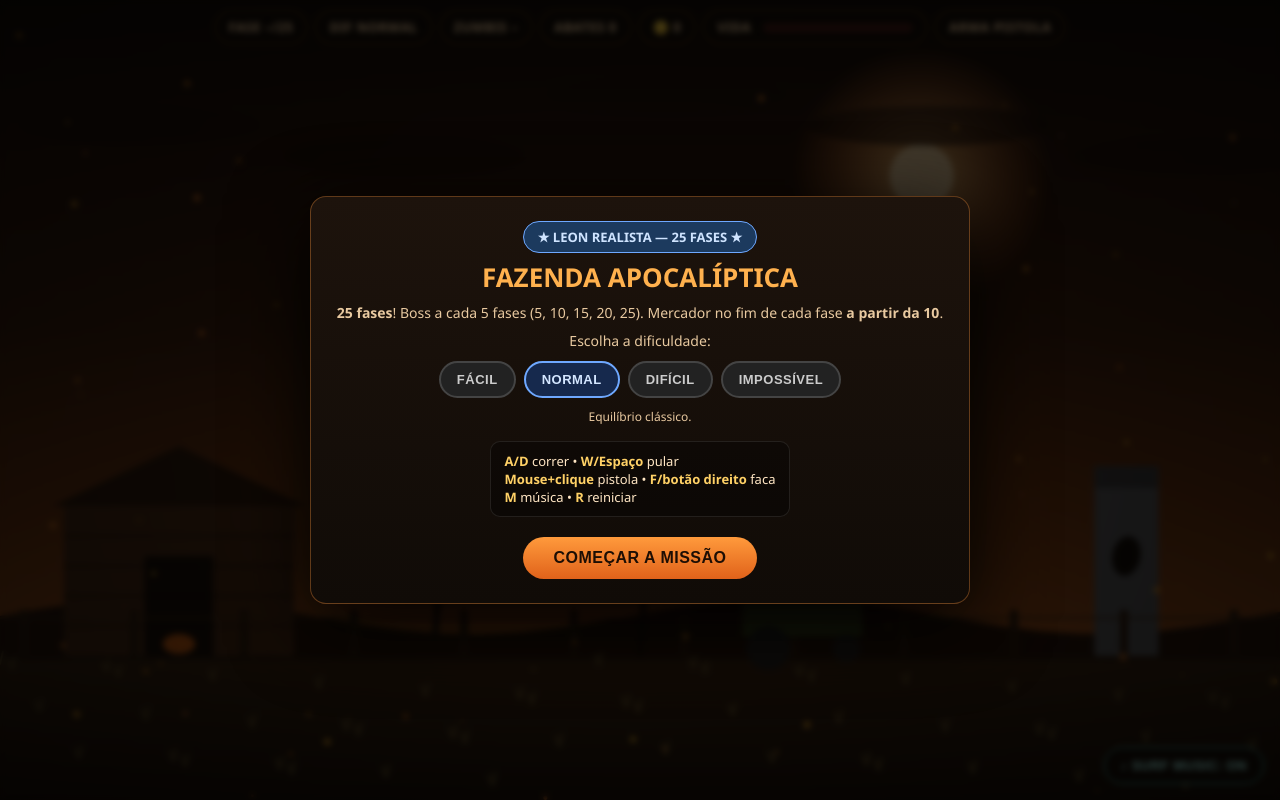
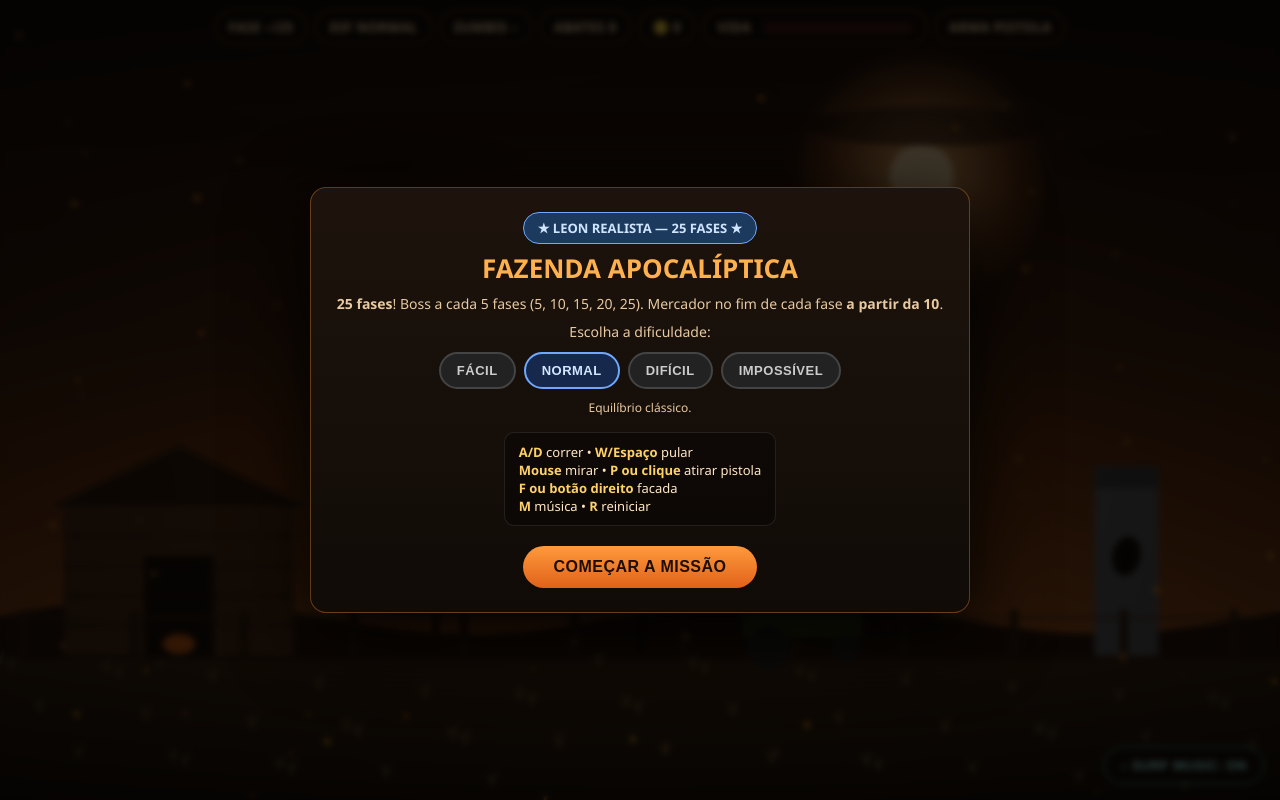
Before and after one commit to larandreluizinfo/miranha_260911, a plain HTML site: page index.html in a window 1280 px wide. Drawn offline with Linux system fonts and the light colour scheme; animation ran at ten frames a second.

Commit message:
Adiciona tecla P para atirar e simplifica comandos no menu

```diff
--- a/index.html
+++ b/index.html
@@ -261,7 +261,8 @@ function showMenu(){
     '<p>Escolha a dificuldade:</p><div class="diffRow">'+btns+'</div>'+
     '<p style="font-size:12px" id="diffDesc"></p>'+
     '<div class="keys"><div><b>A/D</b> correr • <b>W/Espaço</b> pular</div>'+
-    '<div><b>Mouse+clique</b> pistola • <b>F/botão direito</b> faca</div>'+
+    '<div><b>Mouse</b> mirar • <b>P ou clique</b> atirar pistola</div>'+
+    '<div><b>F ou botão direito</b> facada</div>'+
     '<div><b>M</b> música • <b>R</b> reiniciar</div></div>'+
     '<div><button id="btnStart">COMEÇAR A MISSÃO</button></div>';
   overlay.classList.remove('hidden');
@@ -422,7 +423,7 @@ function update(dt){
   player.aim=Math.atan2(mouse.y-s.y,mouse.x-s.x);
   player.face=(mouse.x>=player.x)?1:-1;
   if(mx!==0&&Math.abs(mouse.x-player.x)<30)player.face=mx;
-  if(mouse.down&&shootCd<=0&&state==='playing'&&player.weapon==='pistol'){ shoot(); shootCd=0.21; }
+  if((mouse.down||keys['p'])&&shootCd<=0&&state==='playing'&&player.weapon==='pistol'){ shoot(); shootCd=0.21; }
 
   const cfg=genPhase(fase);
   if(state==='playing'){
```
